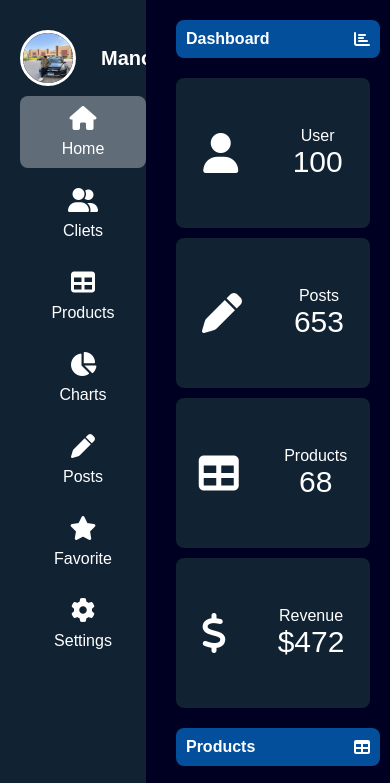
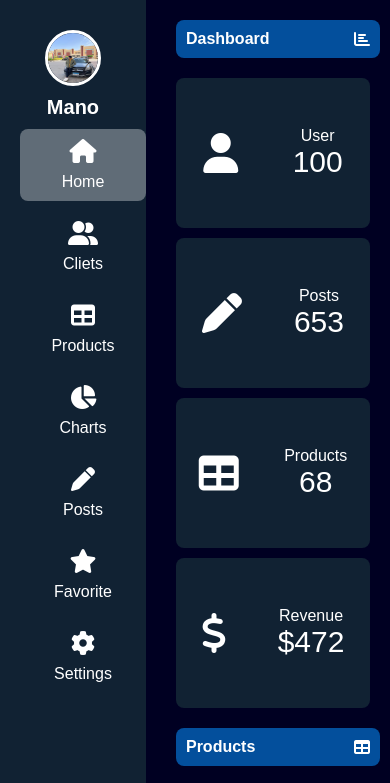
Before and after one commit to Abdelrhman-Hegab/Responsive-Dashboard, a plain HTML site: page index.html in a window 390 px wide. Shown: the top 783 px of the page. Drawn offline with Linux system fonts and the light colour scheme.

Commit message:
Update style.css

```diff
--- a/Css/style.css
+++ b/Css/style.css
@@ -187,6 +187,10 @@ th {
 
 
 @media(max-width:568px) {
+    .profile{
+        flex-direction: column;
+        gap: 10px;
+    }
     .menu ul li a {
         display: flex;
         flex-direction: column;
```
